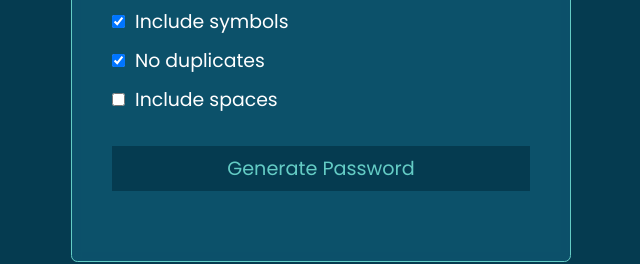
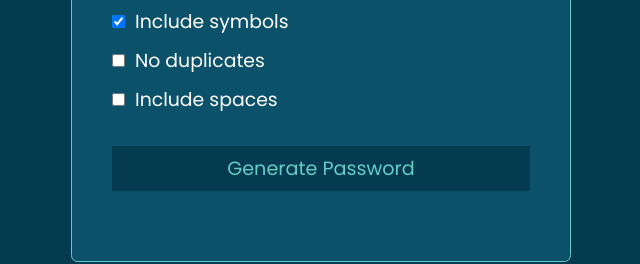
Before and after one commit to mangosain/Password-Generator, a plain HTML site: page index.html in a window 1280 px wide. Shown: the part 406-670 px from the top of the page, 319-959 px from the left. Drawn offline with Linux system fonts and the light colour scheme.

Commit message:
Minor change

```diff
--- a/index.html
+++ b/index.html
@@ -46,7 +46,7 @@
                     <label for="symbols">Include symbols</label>
                 </div>
                 <div class="option">
-                    <input type="checkbox" id="no-duplicates" checked>
+                    <input type="checkbox" id="no-duplicates">
                     <label for="no-duplicates">No duplicates</label>
                 </div>
                 <div class="option">
```
